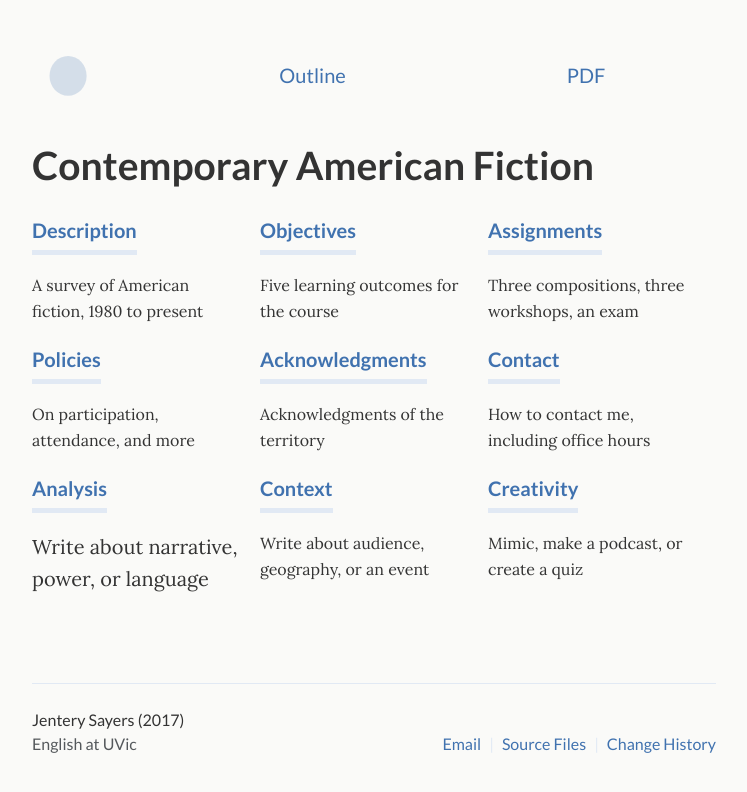
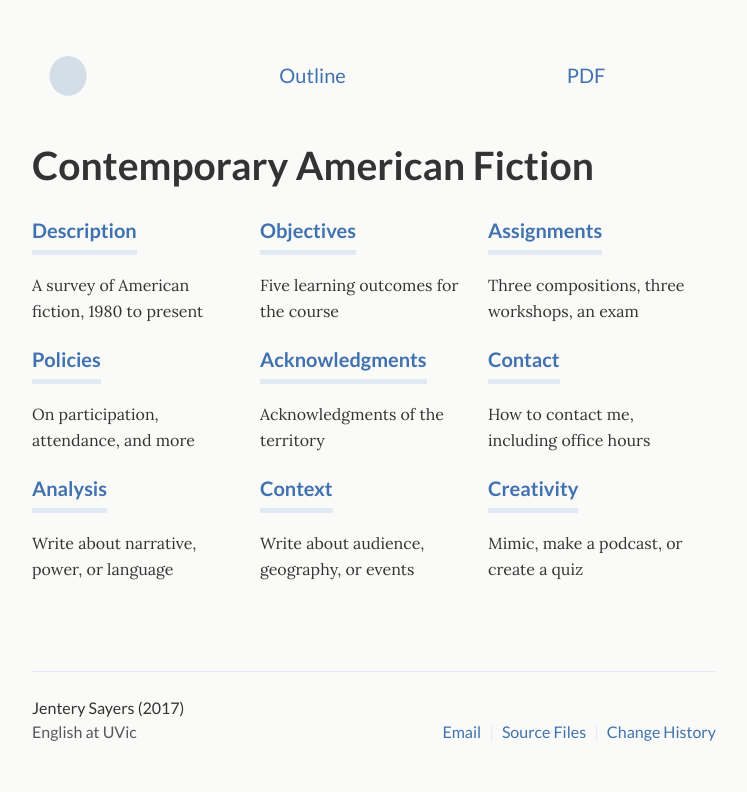
Before and after one commit to jentery/429c, a Jekyll site: the page built from _pages/outline.html, in a window 1280 px wide. Shown: the top 792 px of the page, without its empty margins (266-1013 px from the left). Built offline with Jekyll 4.4.1, drawn with Linux system fonts in a browser that asks for light colours.

Commit message:
Update outline.html

```diff
--- a/_pages/outline.html
+++ b/_pages/outline.html
@@ -58,7 +58,7 @@ permalink: /outline
     <div class="grid no-gutters">
 
     <div class="unit one-third">
-      <div class="analysis">
+      <div class="project">
         <h4 class="project-title"><a href="analysis/">Analysis</a></h4>
         <p>Write about narrative, power, or language</p>
       </div>
@@ -67,7 +67,7 @@ permalink: /outline
     <div class="unit one-third">
       <div class="project">
         <h4 class="project-title"><a href="context/">Context</a></h4>
-        <p>Write about audience, geography, or an event</p>
+        <p>Write about audience, geography, or events</p>
       </div>
     </div>
 
```
